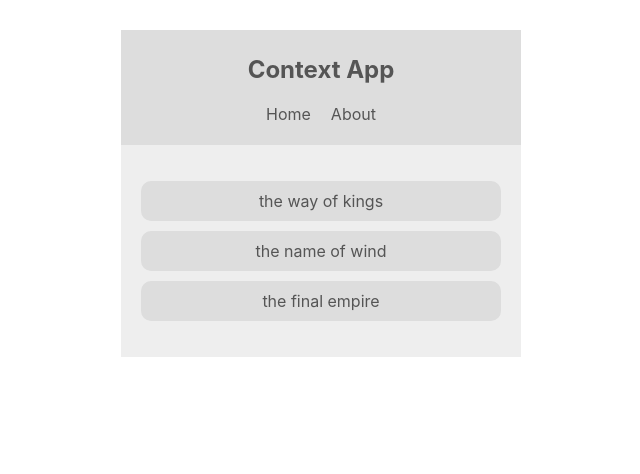
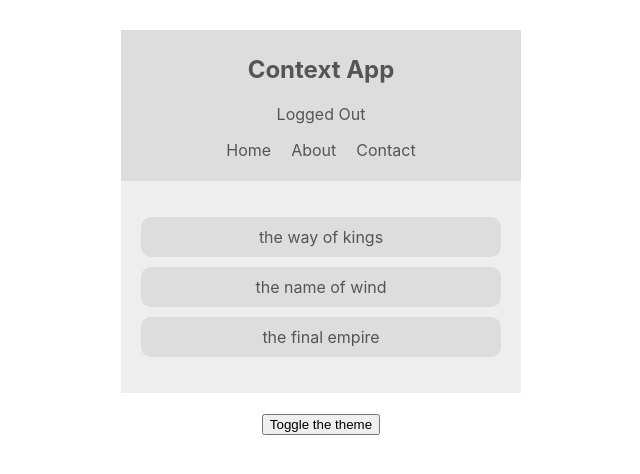
Before and after one commit to baymax88/react-context-hooks, a React (Create React App) app: page / in a window 1280 px wide. Shown: the top 474 px of the page, without its empty margins (319-959 px from the left). Built offline with nearby package versions, Linux system fonts and the light colour scheme.

Commit message:
add authcontext and functionality for toggletheme

```diff
--- a/src/App.js
+++ b/src/App.js
@@ -2,13 +2,18 @@
 import Navbar from './components/Navbar'
 import BookList from './components/BookList'
 import ThemeContextProvider from './contexts/ThemeContext';
+import ThemeToggle from './components/ThemeToggle';
+import AuthContextProvider from './contexts/AuthContext';
 
 function App() {
   return (
     <div className="App">
       <ThemeContextProvider>
-        <Navbar />
-        <BookList />
+        <AuthContextProvider>
+          <Navbar />
+          <BookList />
+          <ThemeToggle />
+        </AuthContextProvider>
       </ThemeContextProvider>
     </div>
   );
--- a/src/components/Navbar.js
+++ b/src/components/Navbar.js
@@ -1,19 +1,33 @@
 import React, { Component } from 'react'
 import { ThemeContext } from '../contexts/ThemeContext'
+import { AuthContext } from '../contexts/AuthContext'
 
 class Navbar extends Component {
-    static contextType = ThemeContext
     render() {
-        const { isLightTheme, light, dark } = this.context
+        return (
+            <AuthContext.Consumer>{(authContext) => (
+                <ThemeContext.Consumer>
+                    {(themeContext) => {
+                        const { isAuthenticated, toggleAuth } = authContext
+                        const { isLightTheme, light, dark } = themeContext
                         const theme = isLightTheme ? light : dark
                         return (
                             <nav style={{ background: theme.ui, color: theme.syntax }}>
                                 <h1>Context App</h1>
+                                <div onClick={toggleAuth}>
+                                    { isAuthenticated ? 'Logged In' : 'Logged Out' }
+                                </div>
                                 <ul>
                                     <li>Home</li>
                                     <li>About</li>
+                                    <li>Contact</li>
                                 </ul>
                             </nav>
+                        )
+                    }}
+                </ThemeContext.Consumer>
+            )}
+            </AuthContext.Consumer>
         )
     }
 }
--- /dev/null
+++ b/src/components/ThemeToggle.js
@@ -0,0 +1,14 @@
+import React, { Component } from 'react'
+import { ThemeContext } from '../contexts/ThemeContext'
+
+class ThemeToggle extends Component {
+    static contextType = ThemeContext
+    render() {
+        const { toggleTheme } = this.context
+        return (
+            <button onClick={toggleTheme}>Toggle the theme</button>
+        );
+    }
+}
+
+export default ThemeToggle
--- /dev/null
+++ b/src/contexts/AuthContext.js
@@ -0,0 +1,23 @@
+import React, { Component, createContext } from 'react'
+
+export const AuthContext = createContext()
+
+class AuthContextProvider extends Component {
+    state = {
+        isAuthenticated: false
+    }
+
+    toggleAuth = () => {
+        this.setState({ isAuthenticated: !this.state.isAuthenticated })
+    }
+
+    render() {
+        return (
+            <AuthContext.Provider value={{...this.state, toggleAuth: this.toggleAuth}}>
+                {this.props.children}
+            </AuthContext.Provider>
+        );
+    }
+}
+
+export default AuthContextProvider;
--- a/src/contexts/ThemeContext.js
+++ b/src/contexts/ThemeContext.js
@@ -8,9 +8,14 @@
         light: { syntax: '#555', ui: '#ddd', bg: '#eee' },
         dark: { syntax: '#ddd', ui: '#333', bg: '#555' }
     }
+
+    toggleTheme = () => {
+        this.setState({ isLightTheme: !this.state.isLightTheme })
+    }
+
     render() {
         return (
-            <ThemeContext.Provider value={{...this.state}}>
+            <ThemeContext.Provider value={{...this.state, toggleTheme: this.toggleTheme}}>
                 {this.props.children}
             </ThemeContext.Provider>
         )
```
Lines whose indentation alone changed are shown as unchanged.
